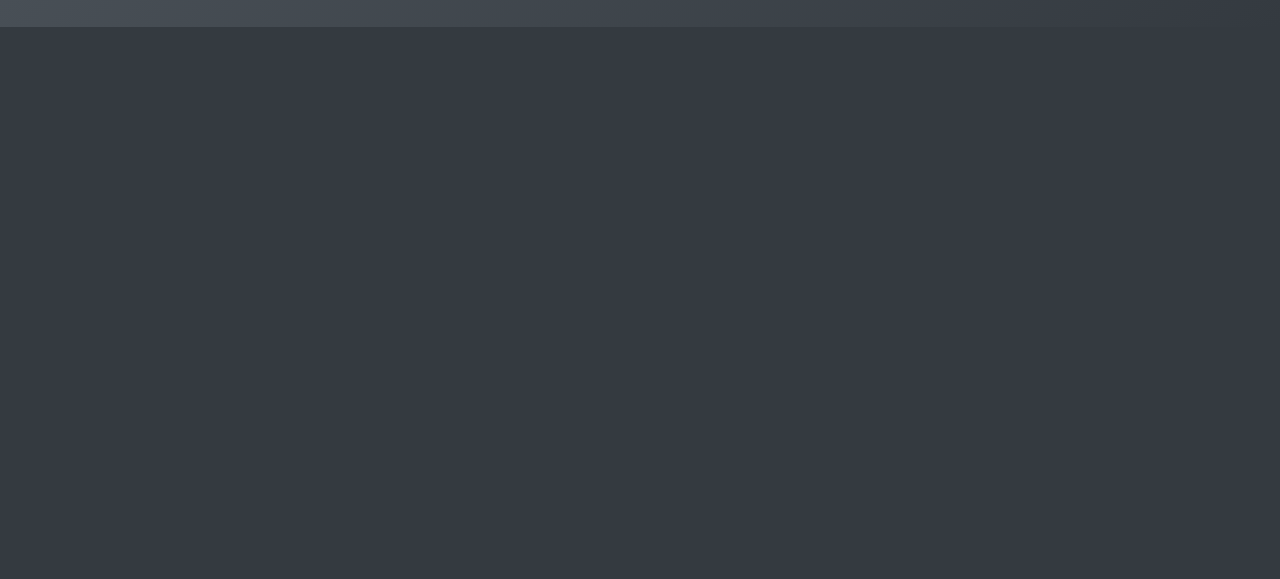
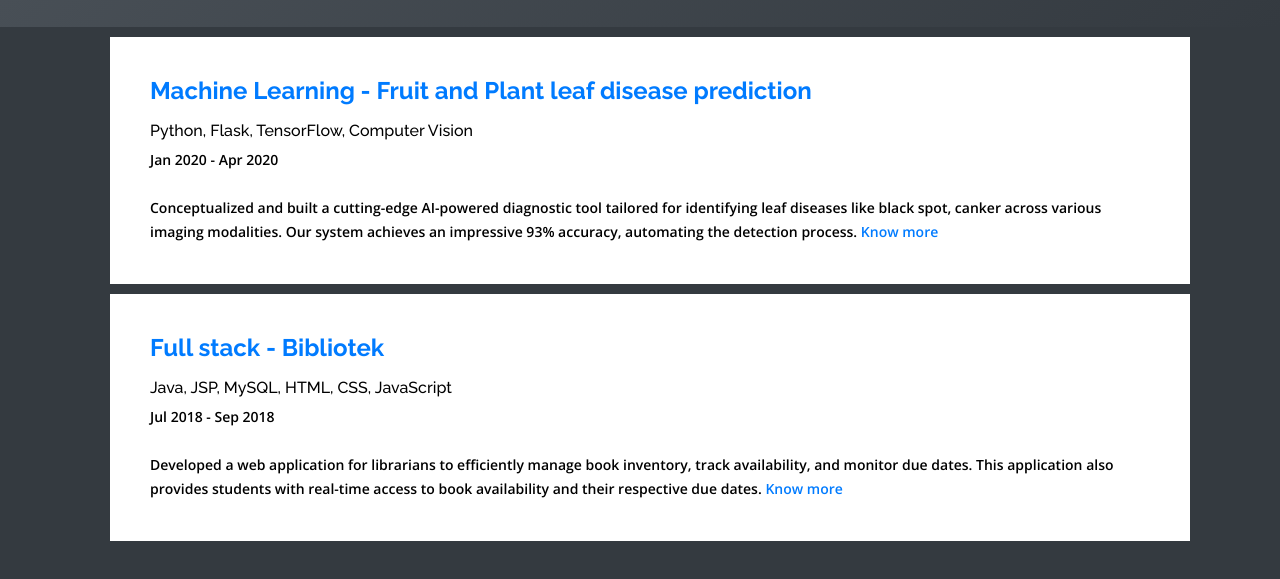
Before and after one commit to AmruthaAmara1/AmruthaAmara1.github.io, a plain HTML site: page index.html in a window 1280 px wide. Both pictures are taken after a click on the link "Projects". Shown: the part 63-642 px from the top of the page. Drawn offline with nearby package versions, Linux system fonts and the light colour scheme; files that its build step writes are made by us from their sources.

Commit message:
Projects section

```diff
--- a/index.html
+++ b/index.html
@@ -69,7 +69,7 @@
           <li><a href="#about"> <span>About</span></a></li>
           <li><a href="#education"> <span>Education</span></a></li>
           <li><a href="#experience"> <span>Experience</span></a></li>
-          <li><a href="#portfolio"> <span>Projects</span></a></li>
+          <li><a href="#projects"> <span>Projects</span></a></li>
           <li><a href="#certification"> <span>Certifications</span></a></li>
           <li><a href="#skills"> <span>Skills</span></a></li>
           <li><a href="#awards"> <span>Awards</span></a></li>
@@ -227,12 +227,32 @@
 
 
   <!-- Start Project Section -->
-  <section id="portfolio" class="portfolio">
+  <section id="projects" class="services">
     <div class="container">
 
       <!-- <div class="section-title">
         <h2>Projects</h2>
       </div> -->
+
+      <div class="row">
+        <div class="col-lg-12" data-aos="fade-up">
+
+            <div class="col-md-12 mt-4 mt-md-0 icon-box" data-aos="fade-up" data-aos-delay="100">
+              <h4 style="text-align:left;color:#007bff;">Machine Learning - Fruit and Plant leaf disease prediction<br> </h4>
+              <h6 style="text-align:left;color:#000;">Python, Flask, TensorFlow, Computer Vision</h6>
+              <p style="text-align:left;color:#000;font-size: 14px;font-weight: 600;">Jan 2020 - Apr 2020<em></em></p>
+              <br>
+              <p style="text-align:left;color:#000;font-size: 14px;font-weight: 600;">Conceptualized and built a cutting-edge AI-powered diagnostic tool tailored for identifying leaf diseases like black spot, canker across various imaging modalities. Our system achieves an impressive 93% accuracy, automating the detection process. <a href="" style="color:#007bff">Know more</a></p>
+            </div>
+
+            <div class="col-md-12 mt-4 mt-md-0 icon-box" data-aos="fade-up" data-aos-delay="100">
+              <h4 style="text-align:left;color:#007bff;">Full stack - Bibliotek</a><br> </h4>
+              <h6 style="text-align:left;color:#000;">Java, JSP, MySQL, HTML, CSS, JavaScript</h6>
+              <p style="text-align:left;color:#000;font-size: 14px;font-weight: 600;">Jul 2018 - Sep 2018<em></em></p>
+              <br>
+              <p style="text-align:left;color:#000;font-size: 14px;font-weight: 600;">Developed a web application for librarians to efficiently manage book inventory, track availability, and monitor due dates. This application also provides students with real-time access to book availability and their respective due dates. <a href="" style="color:#007bff">Know more</a></p>
+            </div>
+
 
       </div>
     </div>
```
